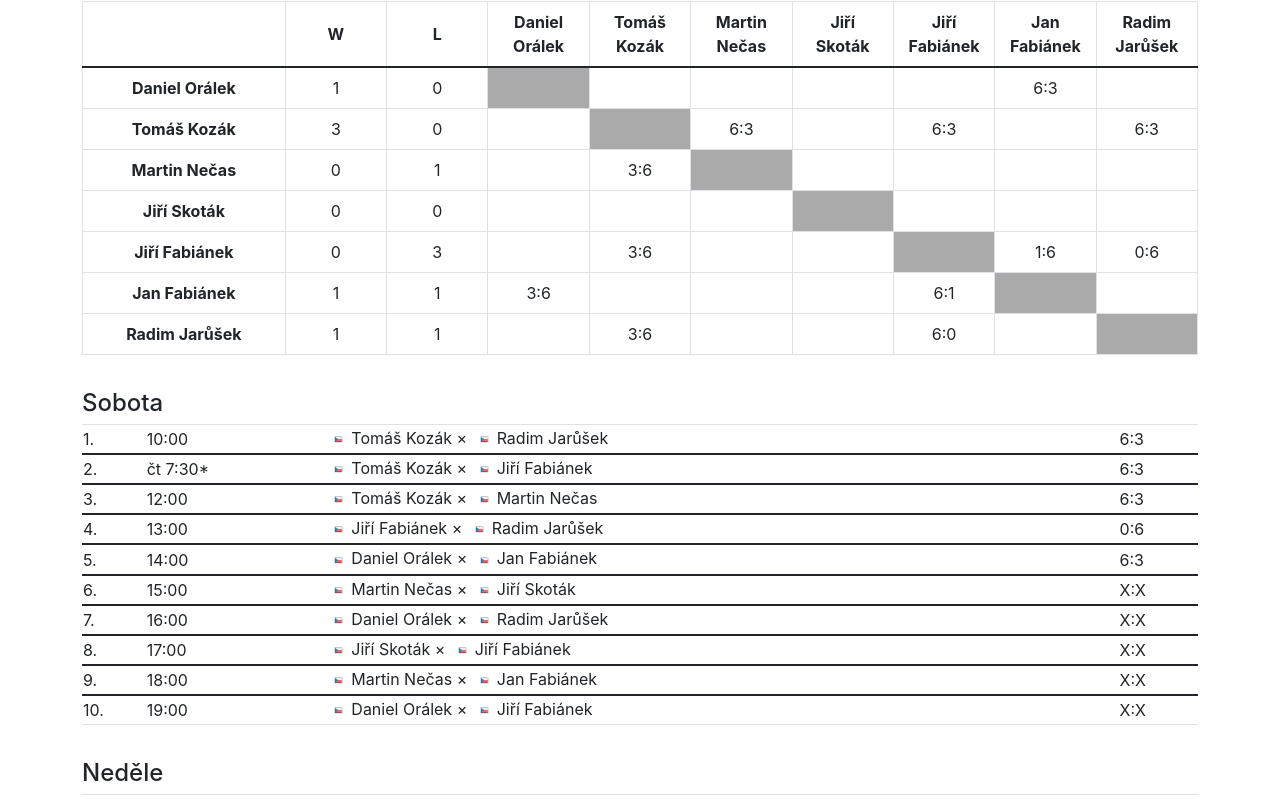
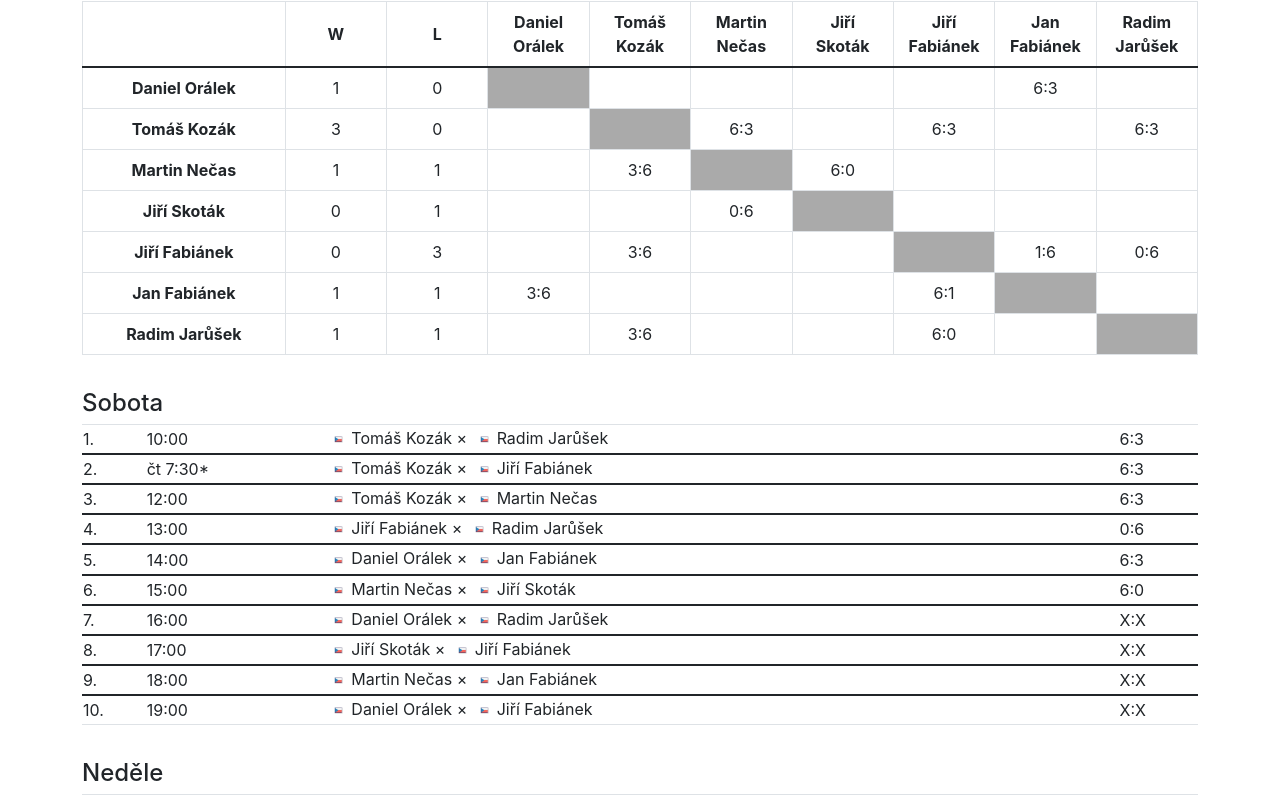
Before and after one commit to kotrzina/court-reservations, a Next.js app in the folder frontend/: page /turnaj/2024-singl in a window 1280 px wide. Shown: the part 507-1306 px from the top of the page. Built offline with nearby package versions, Linux system fonts and the light colour scheme.

Commit message:
Tour 2024 - match 6

```diff
--- a/frontend/pages/turnaj/2024-singl.tsx
+++ b/frontend/pages/turnaj/2024-singl.tsx
@@ -53,7 +53,7 @@ const Singl2024: NextPage = () => {
             time: "15:00",
             player1: "Martin Nečas",
             player2: "Jiří Skoták",
-            result: "X:X"
+            result: "6:0"
         },
         {
             match: 7,
@@ -241,12 +241,12 @@ const Singl2024: NextPage = () => {
                     </tr>
                     <tr>
                         <th>Martin&nbsp;Nečas</th>
-                        <td>0</td>
+                        <td>1</td>
                         <td>1</td>
                         <td></td>
                         <td>3:6</td>
                         <td className={"void"}></td>
-                        <td></td>
+                        <td>6:0</td>
                         <td></td>
                         <td></td>
                         <td></td>
@@ -254,10 +254,10 @@ const Singl2024: NextPage = () => {
                     <tr>
                         <th>Jiří&nbsp;Skoták</th>
                         <td>0</td>
-                        <td>0</td>
+                        <td>1</td>
                         <td></td>
                         <td></td>
-                        <td></td>
+                        <td>0:6</td>
                         <td className={"void"}></td>
                         <td></td>
                         <td></td>
```
